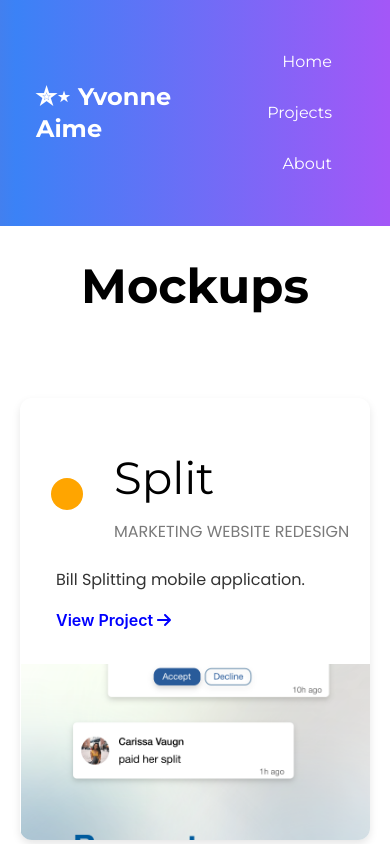
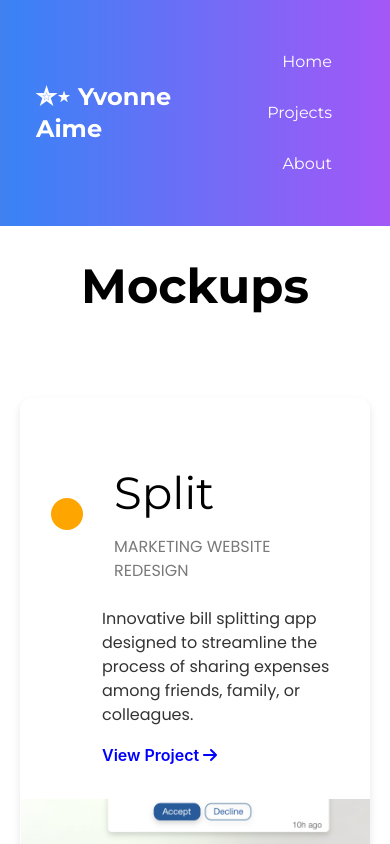
Before and after one commit to yvonneaime/Portfolio, a React (Create React App) app: page /#/mockups in a window 390 px wide. Shown: the top 844 px of the page. Built offline with nearby package versions, Linux system fonts and the light colour scheme.

Commit message:
mockup upd8

```diff
--- a/src/Components/Mockups/mockup.js
+++ b/src/Components/Mockups/mockup.js
@@ -9,7 +9,7 @@ const mockup_obj = [
         title: "Split",
         additionalText: "MARKETING WEBSITE REDESIGN",
         imageUrl: "/split01.png",
-        description: "Bill Splitting mobile application.",
+        description: "Innovative bill splitting app designed to streamline the process of sharing expenses among friends, family, or colleagues.",
         url: "https://xd.adobe.com/view/440c1ef8-8193-46e7-a142-fe147fac8b12-115f/?fullscreen"
     },
     {
--- a/src/Components/Mockups/mockups.css
+++ b/src/Components/Mockups/mockups.css
@@ -57,7 +57,9 @@
 .mock-title {
     font-size: 45px;
     font-family: 'Montserrat', sans-serif;
-    padding-top: 20px;
+    padding-top: 25px;
+    margin-top: 10px;
+
 }
 
 .mock-additional-text {
@@ -78,6 +80,8 @@
 
 .view-project-btn:hover {
     background-color: #f8e404; /* color on hover */
+    padding:5px;
+    border-radius:15px;
 }
 
 /* Adjustments for the mockup content layout */
@@ -88,7 +92,11 @@
     align-items: flex-start;
 }
 .mockup-description-column {
-    padding-left:20px;
+    padding-left:10px;
+    flex-direction:column;
+    margin-left: 3.5em;
+    margin-right: 1.5em;
+
 }
 .mockup-title-column, .mockup-description-column {
     flex: 1;
@@ -97,13 +105,26 @@
 }
 
 /* Responsive design for smaller screens */
+@media (max-width: 420px) {
+    .mockup-content {
+        flex-direction: column;
+    }
+
+    .mockup-title-column, .mockup-description-column {
+        width: 90%;
+    }
+
+    .view-project-btn {
+        display: block; /* Ensure the button is full-width on smaller screens */
+    }
+}
 @media (max-width: 468px) {
     .mockup-content {
         flex-direction: column;
     }
 
     .mockup-title-column, .mockup-description-column {
-        width: 100%;
+        width: 90%;
     }
 
     .view-project-btn {
@@ -111,7 +132,6 @@
     }
 }
 
-
 /* Responsive styling */
 @media (max-width: 900px) {
     .mockup-container {
```
